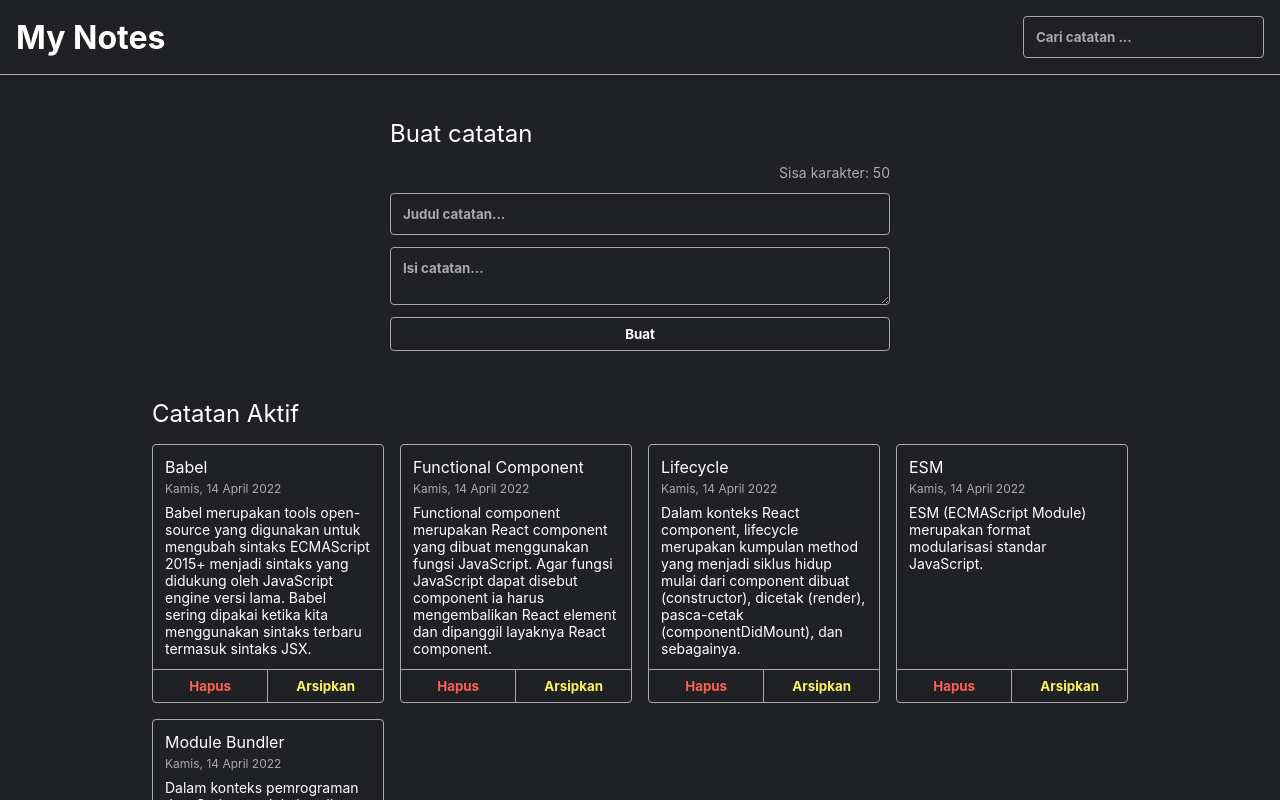
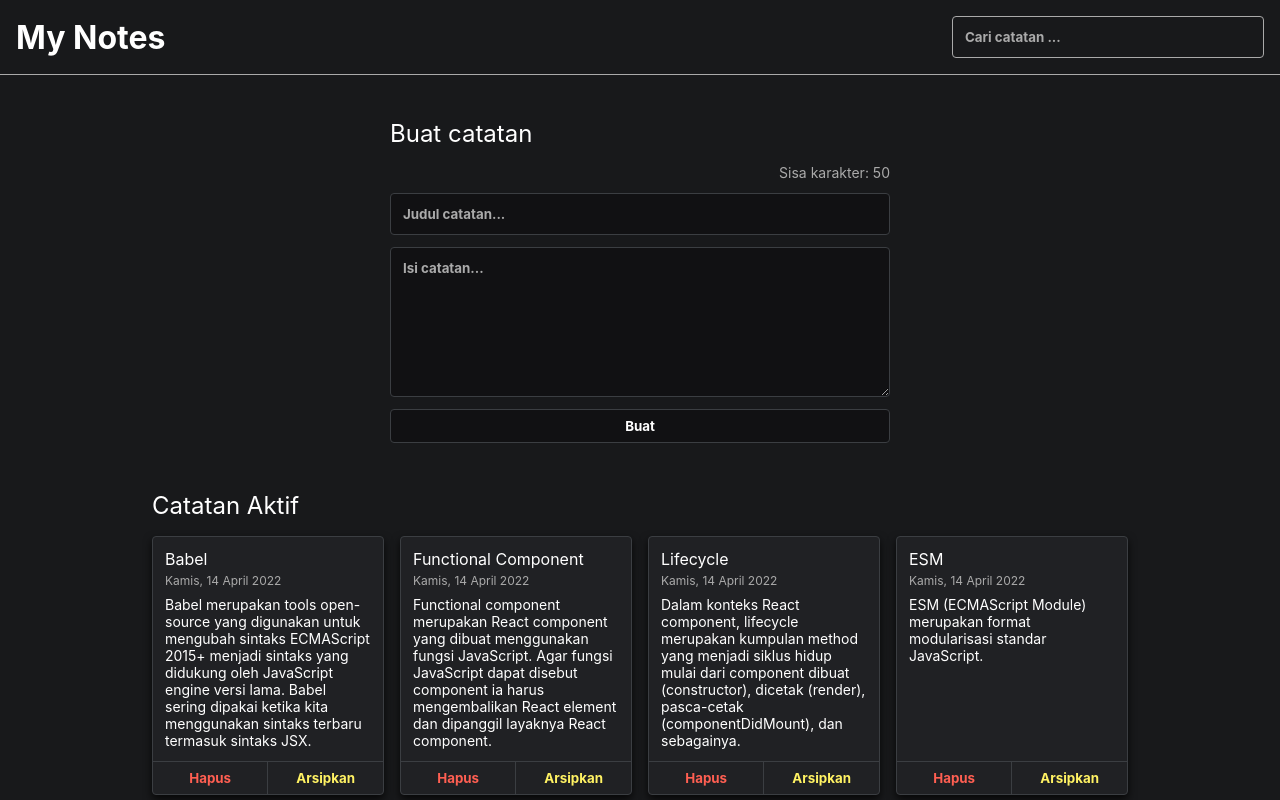
Before and after one commit to denbahrul/NotesApps, a React (Vite) app: page / in a window 1280 px wide. Shown: the top 800 px of the page. Built offline with nearby package versions, Linux system fonts and the light colour scheme.

Commit message:
menambahkan styling

```diff
--- a/src/components/Header.jsx
+++ b/src/components/Header.jsx
@@ -4,7 +4,7 @@ function Header ({onSearch, search}) {
     return (
         <div className="note-app__header">
             <h1>My Notes</h1>
-            <input type="text" placeholder="Cari catatan ..." value={search} onChange={onSearch}/>
+            <input type="text" placeholder="Cari catatan ..." className="note-app_search" value={search} onChange={onSearch}/>
         </div>
     )
 }
--- a/src/styles/style.css
+++ b/src/styles/style.css
@@ -5,22 +5,28 @@
 }
 
 body {
-  font-family: 'Inter', sans-serif;
-  background-color: #202124;
+  font-family: "Inter", sans-serif;
+  background-color: #18191b;
   color: white;
 }
 
-input, textarea {
+input,
+textarea {
   padding: 12px;
   margin: 12px 0;
-  font-family: 'Inter', sans-serif;
+  font-family: "Inter", sans-serif;
   background-color: transparent;
   color: white;
   border: 1px solid #aaa;
   border-radius: 4px;
 }
 
-input::placeholder, textarea::placeholder {
+textarea {
+  height: 150px;
+}
+
+input::placeholder,
+textarea::placeholder {
   color: #aaa;
   font-weight: bold;
 }
@@ -39,6 +45,9 @@ input::placeholder, textarea::placeholder {
   color: white;
 }
 
+.note-app_search {
+  width: 25%;
+}
 
 .note-app__body {
   max-width: 1000px;
@@ -57,7 +66,10 @@ input::placeholder, textarea::placeholder {
   margin-bottom: 48px;
 }
 
-.note-input input, .note-input textarea {
+.note-input input,
+.note-input textarea {
+  background-color: #111113;
+  border: 1px solid #3b3e42;
   display: block;
   width: 100%;
 }
@@ -80,13 +92,19 @@ input::placeholder, textarea::placeholder {
   display: block;
   width: 100%;
   padding: 8px;
-  background-color: transparent;
-  font-family: 'Inter', sans-serif;
+  background-color: #111113;
+  font-family: "Inter", sans-serif;
   color: white;
-  border: 1px solid #aaa;
+  border: 1px solid #3b3e42;
   border-radius: 4px;
   font-weight: bold;
   cursor: pointer;
+}
+
+.note-input button:hover {
+  color: green;
+  background-color: #202124;
+  box-shadow: 0 4px 8px 0 rgba(0, 0, 0, 0.75);
 }
 
 .notes-list {
@@ -103,8 +121,10 @@ input::placeholder, textarea::placeholder {
 }
 
 .note-item {
-  border: 1px solid #aaa;
+  border: 1px solid #3b3e42;
   border-radius: 4px;
+  background-color: #202124;
+  box-shadow: 0 4px 8px 0 rgba(0, 0, 0, 0.75);
   overflow: hidden;
   display: flex;
   flex-direction: column;
@@ -136,25 +156,31 @@ input::placeholder, textarea::placeholder {
   display: flex;
 }
 
-.note-item__delete-button,.note-item__archive-button {
+.note-item__delete-button,
+.note-item__archive-button,
+.note-item__move-button {
   display: block;
   width: 100%;
   background-color: transparent;
   border: 0;
-  border-top: 1px solid #aaa;
+  border-top: 1px solid #3b3e42;
   padding: 8px 0;
-  font-family: 'Inter', sans-serif;
+  font-family: "Inter", sans-serif;
   font-weight: bold;
   cursor: pointer;
 }
 
 .note-item__delete-button {
-  border-right: 1px solid #aaa;
+  border-right: 1px solid #3b3e42;
   color: #ff5f52;
 }
 
 .note-item__archive-button {
   color: #fff263;
+}
+
+.note-item__move-button {
+  color: green;
 }
 
 .note-item__archive-button:hover {
@@ -163,6 +189,10 @@ input::placeholder, textarea::placeholder {
 
 .note-item__delete-button:hover {
   color: #b00020;
+}
+
+.note-item__move-button:hover {
+  color: rgb(1, 99, 1);
 }
 
 @media only screen and (min-width: 500px) {
@@ -178,6 +208,8 @@ input::placeholder, textarea::placeholder {
 
   .note-search input {
     min-width: 400px;
+    background-color: #111113;
+    border: 1px solid #3b3e42;
   }
 }
 
```
